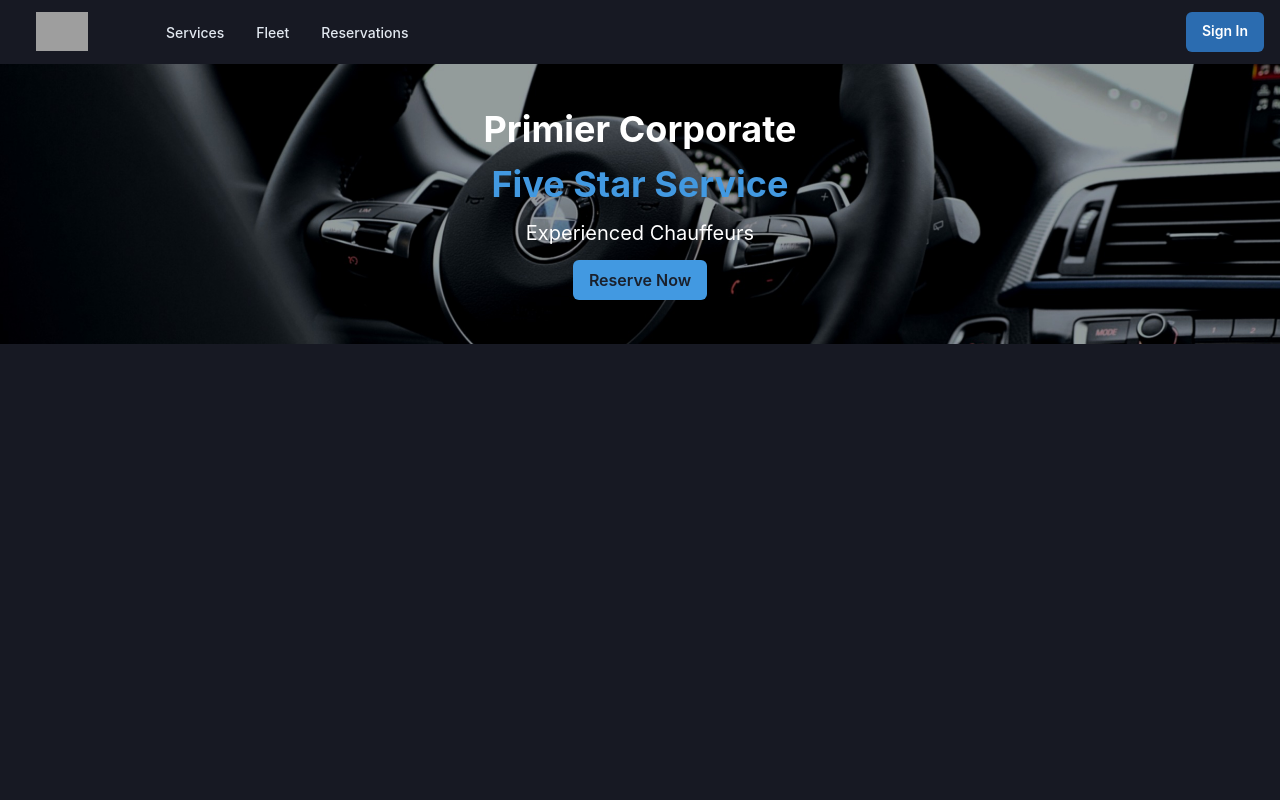
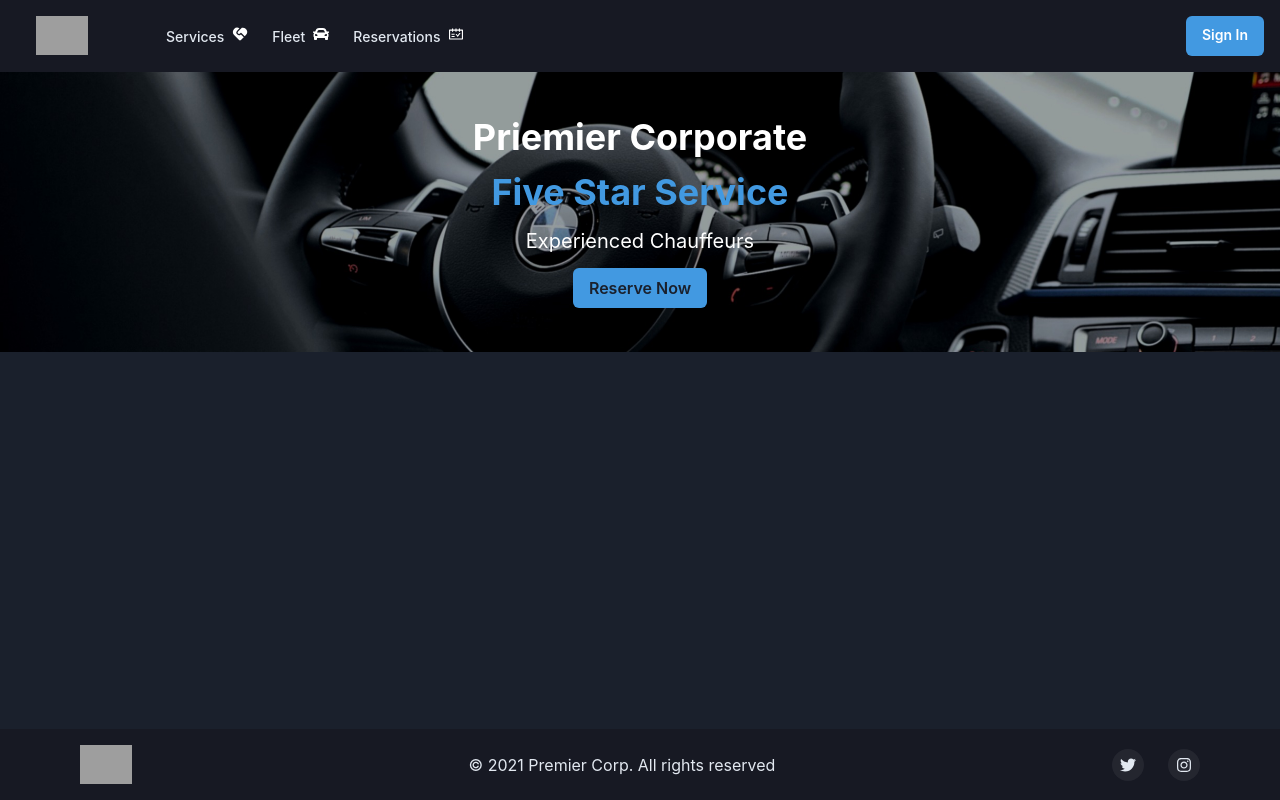
Before and after one commit to lox0131/PremierCorporateWeb, a Next.js app in the folder client/: page / in a window 1280 px wide. Built offline with nearby package versions, Linux system fonts and the light colour scheme; grey boxes are pictures that could not be loaded.

Commit message:
added footer and icons

```diff
--- a/client/Domains/DashBoard.tsx
+++ b/client/Domains/DashBoard.tsx
@@ -1,19 +1,20 @@
 import { Flex, Text, Heading, Button, useMediaQuery } from "@chakra-ui/react";
 import "animate.css";
+import Footer from "../components/Footer";
 interface Props {}
 
-const DashBoard = (props: Props) => {
+const DashBoard: React.FC<Props> = () => {
   const [isLargerThan] = useMediaQuery("(min-width: 500px)");
   return (
-    <Flex minW="100vw" minH={isLargerThan ? "92vh" : "89vh"}bg="gray.900">
+    <Flex minW="100vw" minH={isLargerThan ? "91vh" : "89vh"} bg="gray.800" flexDirection="column" position="relative">
       <Flex
         w="100vw"
         h={isLargerThan ? "35vh" : "45vh"}
         justifyContent="center"
         alignItems="center"
         bgImage="Webp.net-resizeimage.jpg"
-        backgroundPosition="center"
-        backgroundSize="cover"
+        bgPos="center"
+        bgSize="cover"
         alt="Image"
       >
         <Flex
@@ -22,7 +23,7 @@ const DashBoard = (props: Props) => {
           className="animate__animated animate__fadeInUp"
         >
           <Heading color="white" textAlign="center" mb={3}>
-            Primier Corporate
+            Priemier Corporate
           </Heading>
           <Heading textAlign="center" mb={3} color="blue.400">
             Five Star Service
@@ -42,6 +43,7 @@ const DashBoard = (props: Props) => {
           </Button>
         </Flex>
       </Flex>
+      <Footer />
     </Flex>
   );
 };
--- a/client/Utils/NavItems.tsx
+++ b/client/Utils/NavItems.tsx
@@ -1,8 +1,15 @@
 import { INavItem } from "../interfaces/NavItems";
+import { RiServiceFill } from "react-icons/ri";
+import { FaCar } from "react-icons/fa"
+import { AiOutlineSchedule } from "react-icons/ai";
+ let icon1 = RiServiceFill;
+ let icon2 = FaCar;
+ let icon3 = AiOutlineSchedule;
 
 export const NavItems: Array<INavItem> = [
   {
     label: "Services",
+    icon: icon1,
     children: [
       {
         label: "Services",
@@ -18,6 +25,7 @@ export const NavItems: Array<INavItem> = [
   },
   {
     label: "Fleet",
+    icon: icon2,
     children: [
       {
         label: "Job Board",
@@ -33,6 +41,7 @@ export const NavItems: Array<INavItem> = [
   },
   {
     label: "Reservations",
+    icon: icon3,
     children: [
       {
         label: "Job Board",
--- a/client/components/DesktopNav.tsx
+++ b/client/components/DesktopNav.tsx
@@ -5,16 +5,14 @@ import {
   Popover,
   PopoverTrigger,
   PopoverContent,
-
+  Icon,
 } from "@chakra-ui/react";
 import { v4 as uuidv4 } from "uuid";
 import { DesktopSubNav } from "./DesktopSubNav";
 import { NavItems } from "../Utils/NavItems";
 
 export const DesktopNav = () => {
-  const linkColor =  "gray.200"
-  const linkHoverColor = "white"
-  const popoverContentBgColor =  "gray.800"
+
 
   return (
     <Stack direction={"row"} spacing={4}>
@@ -31,21 +29,21 @@ export const DesktopNav = () => {
                 href={navItem.href ?? "#"}
                 fontSize={"sm"}
                 fontWeight={500}
-                color={linkColor}
+                color="gray.200"
                 _hover={{
                   textDecoration: "none",
-                  color: linkHoverColor,
+                  color: "white",
                 }}
               >
                 {navItem.label}
               </Link>
             </PopoverTrigger>
-
+            <Icon as={navItem.icon} />
             {navItem.children && (
               <PopoverContent
                 border={0}
                 boxShadow={"xl"}
-                bg={popoverContentBgColor}
+                bg="gray.800"
                 p={4}
                 rounded={"xl"}
                 minW={"sm"}
--- a/client/components/DesktopSubNav.tsx
+++ b/client/components/DesktopSubNav.tsx
@@ -10,6 +10,7 @@ import {
 import {
   ChevronRightIcon,
 } from "@chakra-ui/icons";
+
 
 interface NavItem {
   label: string;
@@ -26,7 +27,7 @@ export const DesktopSubNav: React.FC<NavItem> = ({ label, href, subLabel }) => {
       display={"block"}
       p={2}
       rounded={"md"}
-      _hover={{ bg:  "gray.900" }}
+      _hover={{ bg: "gray.900" }}
     >
       <Stack direction={"row"} align={"center"}>
         <Box>
--- /dev/null
+++ b/client/components/Footer.tsx
@@ -0,0 +1,84 @@
+import {
+  Box,
+  chakra,
+  Container,
+  Stack,
+  Text,
+  Image,
+  useMediaQuery,
+  VisuallyHidden,
+} from "@chakra-ui/react";
+import { FaInstagram, FaTwitter } from "react-icons/fa";
+import { ReactNode } from "react";
+
+const SocialButton = ({
+  children,
+  label,
+  href,
+}: {
+  children: ReactNode;
+  label: string;
+  href: string;
+}) => {
+  return (
+    <chakra.button
+      bg="whiteAlpha.100"
+      rounded={"full"}
+      w={8}
+      h={8}
+      cursor={"pointer"}
+      as={"a"}
+      href={href}
+      display={"inline-flex"}
+      alignItems={"center"}
+      justifyContent={"center"}
+      transition={"background 0.3s ease"}
+      _hover={{
+        bg: "whiteAlpha.200"
+      }}
+    >
+      <VisuallyHidden>{label}</VisuallyHidden>
+      {children}
+    </chakra.button>
+  );
+};
+
+const Footer: React.FC = () =>  {
+    const [isLargerThan] = useMediaQuery("(min-width: 500px)");
+  return (
+    <Box
+      bg="gray.900"
+      color="gray.200"
+      bottom="0"
+      position="absolute"
+      w="100vw"
+    >
+      <Container
+        as={Stack}
+        maxW={"6xl"}
+        py={4}
+        direction={{ base: "column", md: "row" }}
+        spacing={4}
+        justify={{ base: "center", md: "space-between" }}
+        align={{ base: "center", md: "center" }}
+      >
+       {isLargerThan && <Image
+          h="39px"
+          src="http://www.premiercorporatelimo.com/img/logo.png"
+          alt="img"
+        />}
+        <Text>© 2021 Premier Corp. All rights reserved</Text>
+        <Stack direction={"row"} spacing={6}>
+          <SocialButton label={"Twitter"} href={"#"}>
+            <FaTwitter />
+          </SocialButton>
+          <SocialButton label={"Instagram"} href={"#"}>
+            <FaInstagram />
+          </SocialButton>
+        </Stack>
+      </Container>
+    </Box>
+  );
+}
+
+export default Footer
--- a/client/components/Header.tsx
+++ b/client/components/Header.tsx
@@ -24,7 +24,7 @@ const Header: React.FC = () => {
       <Flex
         bg="gray.900"
         color="white"
-        minH={isLargerThan ? "8vh" : "11vh"}
+        minH={isLargerThan ? "9vh" : "11vh"}
         py={{ base: 2 }}
         px={{ base: 4 }}
         borderBottom={1}
@@ -52,6 +52,7 @@ const Header: React.FC = () => {
               h="39px"
               src="http://www.premiercorporatelimo.com/img/logo.png"
               paddingLeft={isLargerThan ? "20px" : "0px"}
+              paddingRight={isLargerThan ? "0px" : "20px"}
             />
           </Link>
           <Flex
@@ -75,7 +76,7 @@ const Header: React.FC = () => {
             <Button
               fontSize={"sm"}
               fontWeight={600}
-              bg={isLargerThan ? "blue.600" : ""}
+              bg={isLargerThan ? "blue.400" : ""}
               color={"white"}
               href={"/signin"}
               _hover={{
--- a/client/interfaces/NavItems.ts
+++ b/client/interfaces/NavItems.ts
@@ -1,5 +1,6 @@
 export interface INavItem {
   label: string;
+  icon?: any;
   subLabel?: string;
   children?: Array<INavItem>;
   href?: string;
--- a/client/next.config.js
+++ b/client/next.config.js
@@ -1,4 +1,4 @@
 /** @type {import('next').NextConfig} */
 module.exports = {
-  reactStrictMode: true,
+  reactStrictMode: false,
 }
```
Also changed, not shown: client/pages/signin.tsx (+67 -9 lines).
